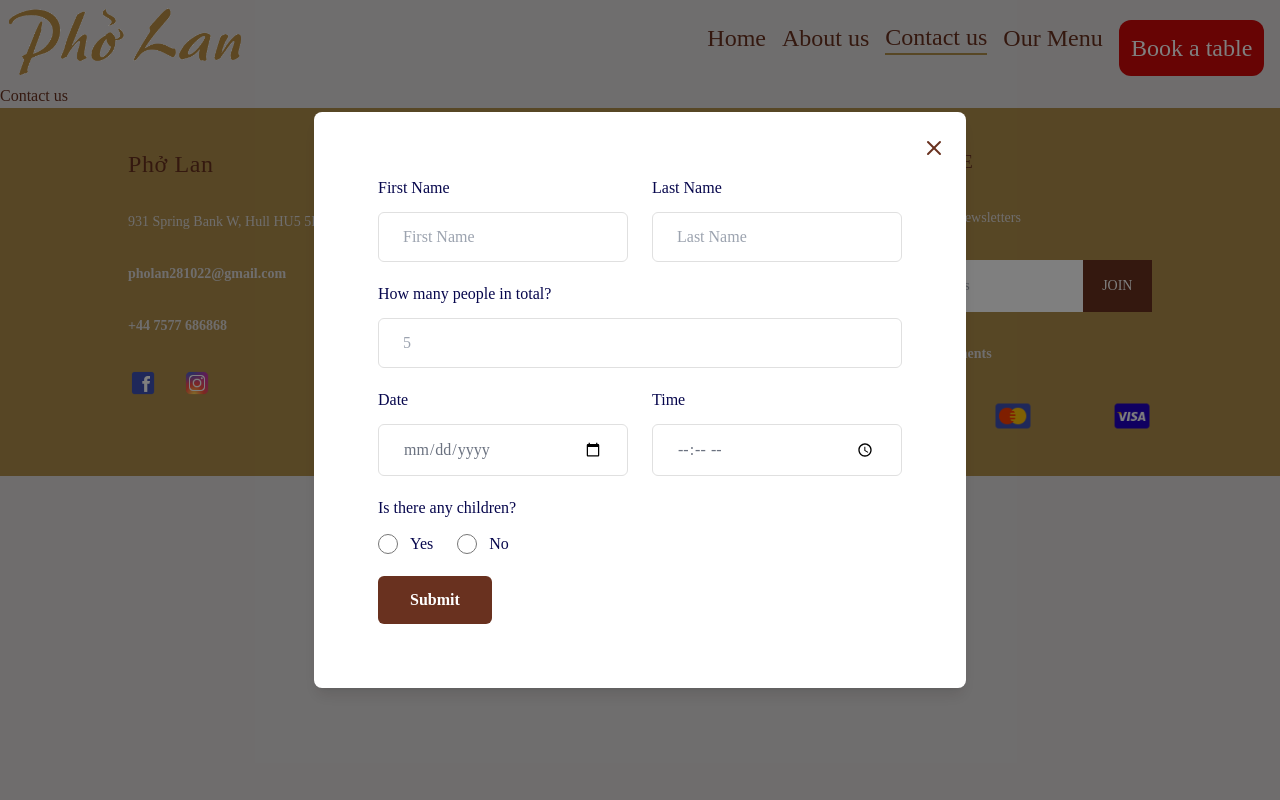
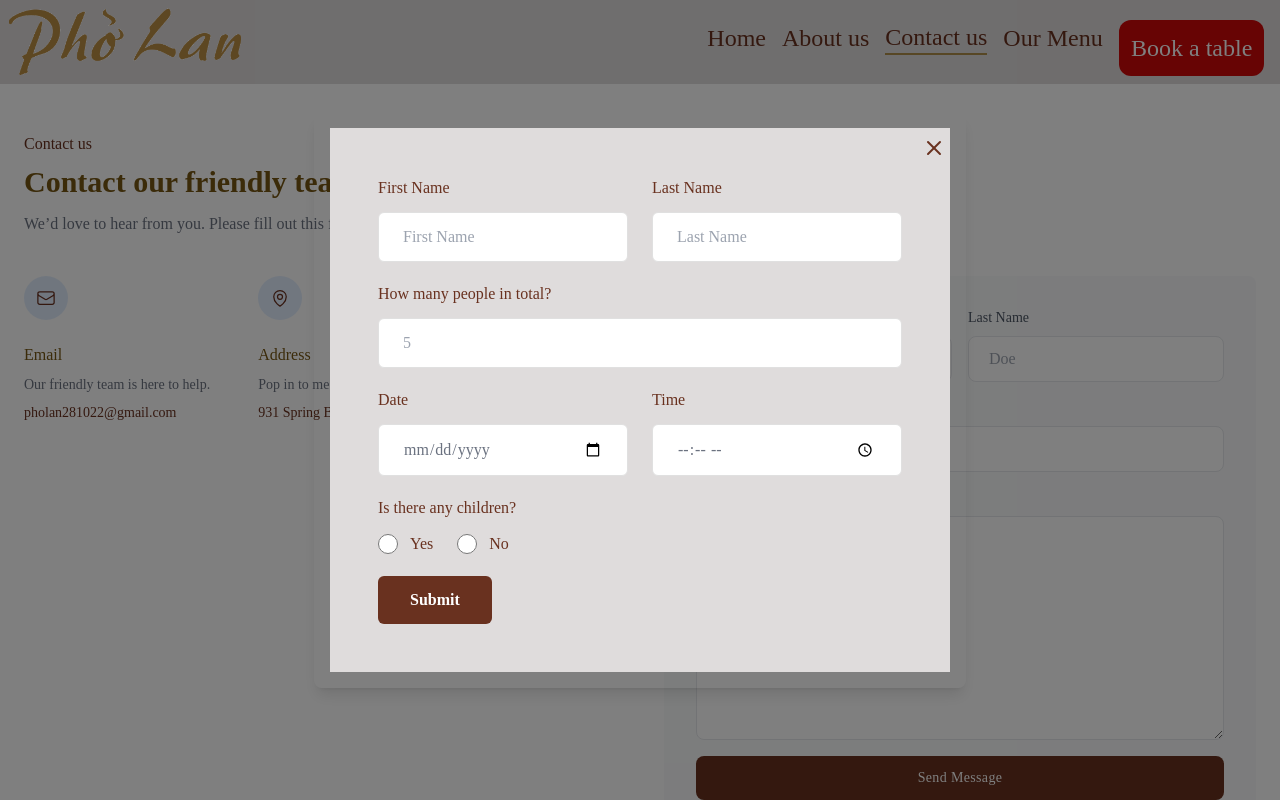
Before and after one commit to Angelica2310/restaurant-web, a Next.js app: page /contact in a window 1280 px wide. Both pictures are taken after a click on the button "Book a table". Shown: the top 800 px of the page. Built offline with nearby package versions, Linux system fonts and the light colour scheme; a web font is replaced by a local one.

Commit message:
created about and contact page

```diff
--- a/src/app/contact/page.js
+++ b/src/app/contact/page.js
@@ -1,5 +1,167 @@
 import React from "react";
 
 export default function ContactPage() {
-  return <div>Contact us</div>;
+  return (
+    <section className="bg-white ">
+      <div className="container px-6 py-12 mx-auto">
+        <div>
+          <p className="font-medium text-[--darktext] ">Contact us</p>
+
+          <h1 className="mt-2 text-2xl font-semibold text-[--medtext] md:text-3xl ">
+            Contact our friendly team
+          </h1>
+
+          <p className="mt-3 text-gray-500 ">
+            We’d love to hear from you. Please fill out this form or shoot us an
+            email.
+          </p>
+        </div>
+
+        <div className="grid grid-cols-1 gap-12 mt-10 lg:grid-cols-2">
+          <div className="gap-12 flex flex-col md:flex-row">
+            <div>
+              <span className="inline-block p-3 text-[--darktext] rounded-full bg-blue-100/80 ">
+                <svg
+                  xmlns="http://www.w3.org/2000/svg"
+                  fill="none"
+                  viewBox="0 0 24 24"
+                  strokeWidth="1.5"
+                  stroke="currentColor"
+                  className="w-5 h-5"
+                >
+                  <path
+                    strokeLinecap="round"
+                    strokeLinejoin="round"
+                    d="M21.75 6.75v10.5a2.25 2.25 0 01-2.25 2.25h-15a2.25 2.25 0 01-2.25-2.25V6.75m19.5 0A2.25 2.25 0 0019.5 4.5h-15a2.25 2.25 0 00-2.25 2.25m19.5 0v.243a2.25 2.25 0 01-1.07 1.916l-7.5 4.615a2.25 2.25 0 01-2.36 0L3.32 8.91a2.25 2.25 0 01-1.07-1.916V6.75"
+                  />
+                </svg>
+              </span>
+
+              <h2 className="mt-4 text-base font-mediud text-[--medtext] ">
+                Email
+              </h2>
+              <p className="mt-2 text-sm text-gray-500 ">
+                Our friendly team is here to help.
+              </p>
+              <p className="mt-2 text-sm text-[--darktext] ">
+                pholan281022@gmail.com
+              </p>
+            </div>
+
+            <div>
+              <span className="inline-block p-3 text-[--darktext] rounded-full bg-blue-100/80 ">
+                <svg
+                  xmlns="http://www.w3.org/2000/svg"
+                  fill="none"
+                  viewBox="0 0 24 24"
+                  strokeWidth="1.5"
+                  stroke="currentColor"
+                  className="w-5 h-5"
+                >
+                  <path
+                    strokeLinecap="round"
+                    strokeLinejoin="round"
+                    d="M15 10.5a3 3 0 11-6 0 3 3 0 016 0z"
+                  />
+                  <path
+                    strokeLinecap="round"
+                    strokeLinejoin="round"
+                    d="M19.5 10.5c0 7.142-7.5 11.25-7.5 11.25S4.5 17.642 4.5 10.5a7.5 7.5 0 1115 0z"
+                  />
+                </svg>
+              </span>
+
+              <h2 className="mt-4 text-base font-mediud text-[--medtext] ">
+                Address
+              </h2>
+              <p className="mt-2 text-sm text-gray-500 ">
+                Pop in to meet the chef!
+              </p>
+              <p className="mt-2 text-sm text-[--darktext] ">
+                931 Spring Bank W, Hull HU5 5BE
+              </p>
+            </div>
+
+            <div>
+              <span className="inline-block p-3 text-[--darktext] rounded-full bg-blue-100/80 ">
+                <svg
+                  xmlns="http://www.w3.org/2000/svg"
+                  fill="none"
+                  viewBox="0 0 24 24"
+                  strokeWidth="1.5"
+                  stroke="currentColor"
+                  className="w-5 h-5"
+                >
+                  <path
+                    strokeLinecap="round"
+                    strokeLinejoin="round"
+                    d="M2.25 6.75c0 8.284 6.716 15 15 15h2.25a2.25 2.25 0 002.25-2.25v-1.372c0-.516-.351-.966-.852-1.091l-4.423-1.106c-.44-.11-.902.055-1.173.417l-.97 1.293c-.282.376-.769.542-1.21.38a12.035 12.035 0 01-7.143-7.143c-.162-.441.004-.928.38-1.21l1.293-.97c.363-.271.527-.734.417-1.173L6.963 3.102a1.125 1.125 0 00-1.091-.852H4.5A2.25 2.25 0 002.25 4.5v2.25z"
+                  />
+                </svg>
+              </span>
+
+              <h2 className="mt-4 text-base font-mediud text-[--medtext] ">
+                Phone
+              </h2>
+              <p className="mt-2 text-sm text-gray-500 ">Any querries?</p>
+              <p className="mt-2 text-sm text-[--medtext] ">+44 7577 686868</p>
+            </div>
+          </div>
+
+          <div className="p-4 py-6 rounded-lg bg-gray-50  md:p-8">
+            <form>
+              <div className="-mx-2 md:items-center md:flex">
+                <div className="flex-1 px-2">
+                  <label className="block mb-2 text-sm text-gray-600 ">
+                    First Name
+                  </label>
+                  <input
+                    type="text"
+                    placeholder="John "
+                    className="block w-full px-5 py-2.5 mt-2 text-gray-700 placeholder-gray-400 bg-white border border-gray-200 rounded-lg    focus:border-[--darktext]  focus:ring-[--lighttext] focus:outline-none focus:ring focus:ring-opacity-40"
+                  />
+                </div>
+
+                <div className="flex-1 px-2 mt-4 md:mt-0">
+                  <label className="block mb-2 text-sm text-gray-600 ">
+                    Last Name
+                  </label>
+                  <input
+                    type="text"
+                    placeholder="Doe"
+                    className="block w-full px-5 py-2.5 mt-2 text-gray-700 placeholder-gray-400 bg-white border border-gray-200 rounded-lg    focus:border-[--darktext]  focus:ring-[--lighttext] focus:outline-none focus:ring focus:ring-opacity-40"
+                  />
+                </div>
+              </div>
+
+              <div className="mt-4">
+                <label className="block mb-2 text-sm text-gray-600 ">
+                  Email address
+                </label>
+                <input
+                  type="email"
+                  placeholder="johndoe@example.com"
+                  className="block w-full px-5 py-2.5 mt-2 text-gray-700 placeholder-gray-400 bg-white border border-gray-200 rounded-lg    focus:border-[--darktext]  focus:ring-[--lighttext] focus:outline-none focus:ring focus:ring-opacity-40"
+                />
+              </div>
+
+              <div className="w-full mt-4">
+                <label className="block mb-2 text-sm text-gray-600 ">
+                  Message
+                </label>
+                <textarea
+                  className="block w-full h-32 px-5 py-2.5 mt-2 text-gray-700 placeholder-gray-400 bg-white border border-gray-200 rounded-lg md:h-56    focus:border-[--darktext]  focus:ring-[--lighttext] focus:outline-none focus:ring focus:ring-opacity-40"
+                  placeholder="Message"
+                ></textarea>
+              </div>
+
+              <button className="w-full px-6 py-3 mt-4 text-sm font-medium tracking-wide text-white capitalize transition-colors duration-300 transform bg-[--darktext] rounded-lg hover:bg-[--medtext] focus:outline-none focus:ring focus:ring-[--medtext] focus:ring-opacity-50">
+                Send message
+              </button>
+            </form>
+          </div>
+        </div>
+      </div>
+    </section>
+  );
 }
--- a/src/app/globals.css
+++ b/src/app/globals.css
@@ -27,8 +27,8 @@ body {
 
 /* VIEW CARD */
 .card {
-  width: 30vw;
-  height: 30vh;
+  width: 20vw;
+  height: 20vh;
   display: flex;
   justify-content: center;
   align-items: center;
@@ -45,8 +45,8 @@ body {
 }
 @media (max-width: 768px) {
   .card {
-    width: 40vw;
-    height: 20vh;
+    width: 30vw;
+    height: 10vh;
   }
 }
 .card p {
--- a/src/components/BookingButton.jsx
+++ b/src/components/BookingButton.jsx
@@ -16,7 +16,7 @@ export default function BookingButton() {
           onClick={() => setFormOpen(false)}
         >
           <div
-            className="bg-white p-4 shadow-lg rounded-lg"
+            className="p-4 shadow-lg rounded-lg"
             onClick={(e) => e.stopPropagation()} // Prevent closing when clicking inside the form
           >
             <BookingForm setFormOpen={setFormOpen} />
--- a/src/components/BookingForm.jsx
+++ b/src/components/BookingForm.jsx
@@ -3,7 +3,7 @@ import { X } from "lucide-react";
 
 export default function BookingForm({ setFormOpen }) {
   return (
-    <div className="flex items-center justify-center p-12 relative">
+    <div className="flex items-center justify-center p-12 relative bg-[--background]">
       <div
         className="absolute top-2 right-1 cursor-pointer"
         onClick={() => setFormOpen(false)}
@@ -19,7 +19,7 @@ export default function BookingForm({ setFormOpen }) {
               <div className="mb-5">
                 <label
                   htmlFor="fName"
-                  className="mb-3 block text-base font-medium text-[#07074D]"
+                  className="mb-3 block text-base font-medium text-[--darktext]"
                 >
                   First Name
                 </label>
@@ -28,7 +28,7 @@ export default function BookingForm({ setFormOpen }) {
                   name="fName"
                   id="fName"
                   placeholder="First Name"
-                  className="w-full rounded-md border border-[#e0e0e0] bg-white py-3 px-6 text-base font-medium text-[#6B7280] outline-none focus:border-[#6A64F1] focus:shadow-md"
+                  className="w-full rounded-md border border-[#e0e0e0] bg-white py-3 px-6 text-base font-medium text-[#6B7280] outline-none focus:border-[--darktext] focus:shadow-md"
                 />
               </div>
             </div>
@@ -36,7 +36,7 @@ export default function BookingForm({ setFormOpen }) {
               <div className="mb-5">
                 <label
                   htmlFor="lName"
-                  className="mb-3 block text-base font-medium text-[#07074D]"
+                  className="mb-3 block text-base font-medium text-[--darktext]"
                 >
                   Last Name
                 </label>
@@ -45,7 +45,7 @@ export default function BookingForm({ setFormOpen }) {
                   name="lName"
                   id="lName"
                   placeholder="Last Name"
-                  className="w-full rounded-md border border-[#e0e0e0] bg-white py-3 px-6 text-base font-medium text-[#6B7280] outline-none focus:border-[#6A64F1] focus:shadow-md"
+                  className="w-full rounded-md border border-[#e0e0e0] bg-white py-3 px-6 text-base font-medium text-[#6B7280] outline-none focus:border-[--darktext] focus:shadow-md"
                 />
               </div>
             </div>
@@ -53,7 +53,7 @@ export default function BookingForm({ setFormOpen }) {
           <div className="mb-5">
             <label
               htmlFor="guest"
-              className="mb-3 block text-base font-medium text-[#07074D]"
+              className="mb-3 block text-base font-medium text-[--darktext]"
             >
               How many people in total?
             </label>
@@ -63,7 +63,7 @@ export default function BookingForm({ setFormOpen }) {
               id="guest"
               placeholder="5"
               min="0"
-              className="w-full appearance-none rounded-md border border-[#e0e0e0] bg-white py-3 px-6 text-base font-medium text-[#6B7280] outline-none focus:border-[#6A64F1] focus:shadow-md"
+              className="w-full appearance-none rounded-md border border-[#e0e0e0] bg-white py-3 px-6 text-base font-medium text-[#6B7280] outline-none focus:border-[--darktext] focus:shadow-md"
             />
           </div>
 
@@ -72,7 +72,7 @@ export default function BookingForm({ setFormOpen }) {
               <div className="mb-5">
                 <label
                   htmlFor="date"
-                  className="mb-3 block text-base font-medium text-[#07074D]"
+                  className="mb-3 block text-base font-medium text-[--darktext]"
                 >
                   Date
                 </label>
@@ -80,7 +80,7 @@ export default function BookingForm({ setFormOpen }) {
                   type="date"
                   name="date"
                   id="date"
-                  className="w-full rounded-md border border-[#e0e0e0] bg-white py-3 px-6 text-base font-medium text-[#6B7280] outline-none focus:border-[#6A64F1] focus:shadow-md"
+                  className="w-full rounded-md border border-[#e0e0e0] bg-white py-3 px-6 text-base font-medium text-[#6B7280] outline-none focus:border-[--darktext] focus:shadow-md"
                 />
               </div>
             </div>
@@ -88,7 +88,7 @@ export default function BookingForm({ setFormOpen }) {
               <div className="mb-5">
                 <label
                   htmlFor="time"
-                  className="mb-3 block text-base font-medium text-[#07074D]"
+                  className="mb-3 block text-base font-medium text-[--darktext]"
                 >
                   Time
                 </label>
@@ -96,14 +96,14 @@ export default function BookingForm({ setFormOpen }) {
                   type="time"
                   name="time"
                   id="time"
-                  className="w-full rounded-md border border-[#e0e0e0] bg-white py-3 px-6 text-base font-medium text-[#6B7280] outline-none focus:border-[#6A64F1] focus:shadow-md"
+                  className="w-full rounded-md border border-[#e0e0e0] bg-white py-3 px-6 text-base font-medium text-[#6B7280] outline-none focus:border-[--darktext] focus:shadow-md"
                 />
               </div>
             </div>
           </div>
 
           <div className="mb-5">
-            <label className="mb-3 block text-base font-medium text-[#07074D]">
+            <label className="mb-3 block text-base font-medium text-[--darktext]">
               Is there any children?
             </label>
             <div className="flex items-center space-x-6">
@@ -116,7 +116,7 @@ export default function BookingForm({ setFormOpen }) {
                 />
                 <label
                   htmlFor="radioButton1"
-                  className="pl-3 text-base font-medium text-[#07074D]"
+                  className="pl-3 text-base font-medium text-[--darktext]"
                 >
                   Yes
                 </label>
@@ -130,7 +130,7 @@ export default function BookingForm({ setFormOpen }) {
                 />
                 <label
                   htmlFor="radioButton2"
-                  className="pl-3 text-base font-medium text-[#07074D]"
+                  className="pl-3 text-base font-medium text-[--darktext]"
                 >
                   No
                 </label>
--- a/src/components/Footer.jsx
+++ b/src/components/Footer.jsx
@@ -16,8 +16,8 @@ export default function Footer() {
         {/* LEFT */}
         <div className="w-full md:w-1/2 lg:w-1/3 flex flex-col gap-8">
           <Link href="/">
-            <div className="text-2xl tracking-wide text-[#69311f] font-semi">
-              Phở Lan
+            <div className="-ml-3 -mb-10">
+              <Image src="/logo02.png" width={150} height={100} alt="logo" />
             </div>
           </Link>
           <p>931 Spring Bank W, Hull HU5 5BE</p>
@@ -51,7 +51,9 @@ export default function Footer() {
         {/* CENTER */}
         <div className="hidden lg:flex justify-between w-1/3">
           <div className="flex flex-col ">
-            <h1 className="text-lg text-[#69311f] font-semi mb-8">BROWSE</h1>
+            <h1 className="text-lg text-[#69311f] font-semi mb-8 mt-10">
+              BROWSE
+            </h1>
             <div className="flex flex-col gap-6">
               <Link href="/">Home Page</Link>
               <Link href="/about">About Us</Link>
@@ -61,7 +63,7 @@ export default function Footer() {
           </div>
         </div>
         {/* RIGHT */}
-        <div className="w-full md:w-1/2 lg:w-1/3 flex flex-col gap-8">
+        <div className="w-full md:w-1/2 lg:w-1/3 flex flex-col gap-6 md:mt-10">
           <h1 className="text-lg text-[#69311f] font-semi">SUBSCRIBE</h1>
           <p>Sign up to our newsletters</p>
           <div className="flex">
--- a/src/components/ViewCard.jsx
+++ b/src/components/ViewCard.jsx
@@ -5,16 +5,14 @@ import Link from "next/link";
 export default function ViewCard() {
   return (
     <div
-      className="justify-center flex text-xl md:text-2xl lg:text-4xl bg-cover items-center relative"
+      className="w-full h-[70vh] bg-center bg-no-repeat justify-center flex text-xl md:text-2xl lg:text-4xl bg-cover items-center relative"
       style={{
-        width: "100%",
-        height: "100vh",
         backgroundImage:
           "linear-gradient(rgba(0,0,0,0.527), rgba(0,0,0,0.5)), url(/background.jpg)",
         backgroundPosition: "center",
       }}
     >
-      <div className="flex flex-col md:flex-row gap-4">
+      <div className="flex md:flex-row gap-4">
         <Link
           // className="border-2 border-white text-white p-2 cursor-pointer hover:shadow-white hover:shadow-md"
           className="card"
```
Also changed, not shown: src/app/about/page.js (+35 -1 lines), src/components/Slider.jsx (+6 -6 lines), public/logo02.png (added), public/pho-ga.jpg (added).
